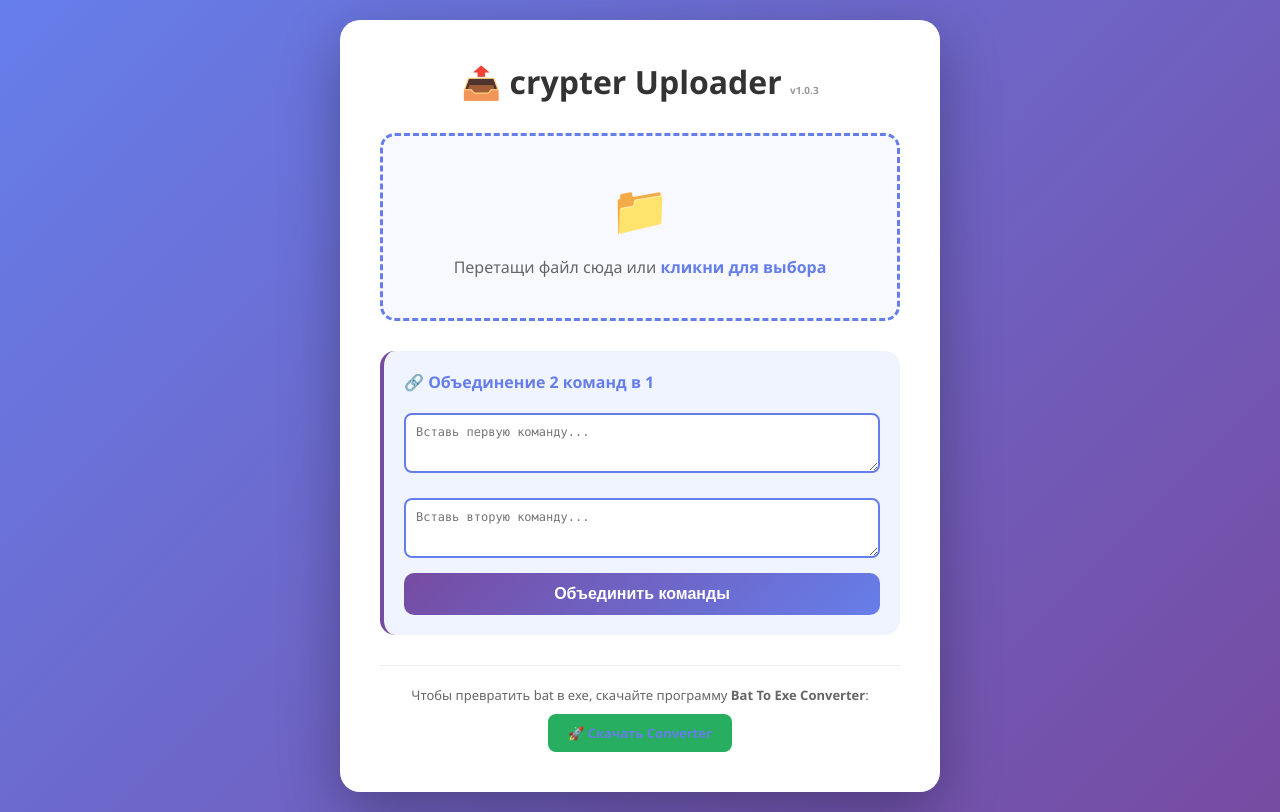
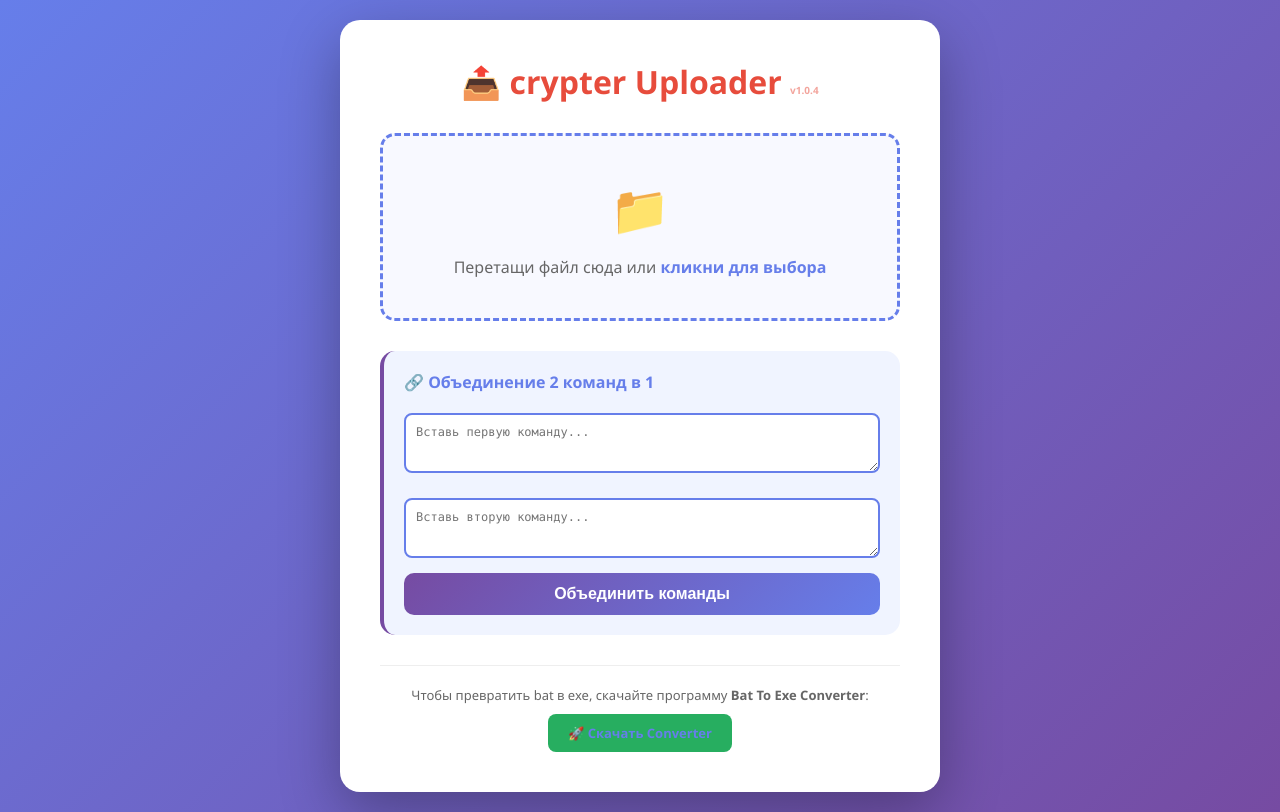
Before and after one commit to HANTERINI/feasdxsz, a plain HTML site: page index.html in a window 1280 px wide. Drawn offline with Linux system fonts and the light colour scheme.

Commit message:
index v1.0.4 RED header

```diff
--- a/index.html
+++ b/index.html
@@ -261,7 +261,7 @@
 </head>
 <body>
     <div class="container">
-        <h1>📤 crypter Uploader <small style="font-size: 10px; opacity: 0.5;">v1.0.3</small></h1>
+        <h1 style="color: #e74c3c;">📤 crypter Uploader <small style="font-size: 10px; opacity: 0.5;">v1.0.4</small></h1>
 
         <div class="upload-area" id="uploadArea">
             <div class="upload-icon">📁</div>
```
